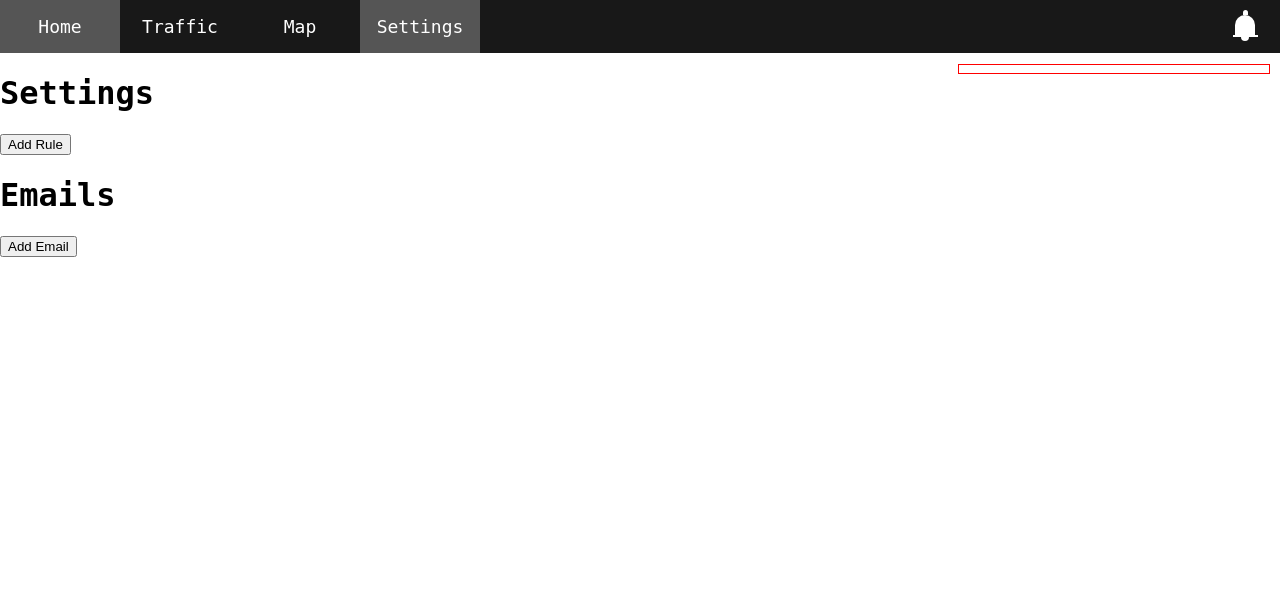
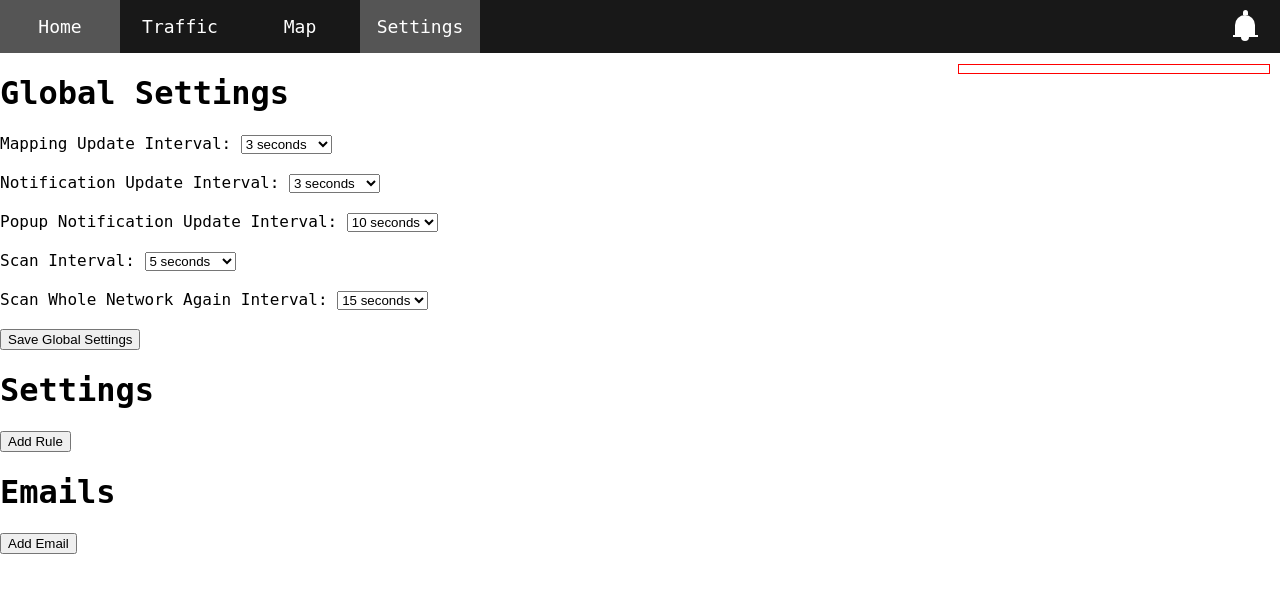
Before and after one commit to SavvaS412/neteye, a Flask app: page /settings in a window 1280 px wide. Shown: the top 593 px of the page. Run offline with Flask 3, Linux system fonts and the light colour scheme; data that the repository does not hold is empty.

Commit message:
feat: create global settings

```diff
--- a/app.py
+++ b/app.py
@@ -2,7 +2,7 @@ from flask import Flask, render_template, request, redirect, url_for
 
 from notification import Notification
 from scanning import start_scan_thread
-from db_manager import get_rules, remove_rule, insert_rule, get_mails
+from db_manager import get_rules, remove_rule, insert_rule, get_emails, remove_email
 from rule import Rule
 from detection import Parameter
 
@@ -38,7 +38,7 @@ def settings():
 
         parameters = [(param.value, param.name) for param in Parameter]
 
-        emails = get_mails()
+        emails = get_emails()
 
         return render_template("settings.html", rules_list=rules, emails=emails, parameters=parameters)
 
@@ -80,5 +80,10 @@ def delete_rule(rule_name):
     remove_rule(rule_name)
     return "", 204  # No content response
 
+@app.route("/delete_email/<email_address>", methods=["POST"])
+def delete_email(email_address):
+    remove_email(email_address)
+    return "", 204  # No content response
+
 if __name__ == "__main__":
     app.run(debug=True)
--- a/templates/settings.html
+++ b/templates/settings.html
@@ -1,5 +1,71 @@
 {% extends "base.html" %}
 {% block content %}
+
+    <!-- Global Settings -->
+    <h1>Global Settings</h1>
+        <div id="global_settings_container">
+            <label for="mapping-update-interval">Mapping Update Interval:</label>
+            <select name="mapping-update-interval" id="mapping-update-interval">
+                <option value="3">3 seconds</option>
+                <option value="5">5 seconds</option>
+                <option value="10">10 seconds</option>
+                <option value="15">15 seconds</option>
+                <option value="30">30 seconds</option>
+                <option value="60">1 minute</option>
+                <option value="300">5 minutes</option>
+            </select><br><br>
+
+            <label for="notification-update-interval">Notification Update Interval:</label>
+            <select name="notification-update-interval" id="notification-update-interval">
+                <option value="3">3 seconds</option>
+                <option value="5">5 seconds</option>
+                <option value="10">10 seconds</option>
+                <option value="15">15 seconds</option>
+                <option value="30">30 seconds</option>
+                <option value="60">1 minute</option>
+                <option value="300">5 minutes</option>
+            </select><br><br>
+
+            <label for="popup-notification-update-interval">Popup Notification Update Interval:</label>
+            <select name="popup-notification-update-interval" id="popup-notification-update-interval">
+                <option value="10">10 seconds</option>
+                <option value="15">15 seconds</option>
+                <option value="30">30 seconds</option>
+                <option value="60">1 minute</option>
+                <option value="300">5 minutes</option>
+            </select><br><br>
+
+            <label for="scan-interval">Scan Interval:</label>
+            <select name="scan-interval" id="scan-interval">
+                <option value="5">5 seconds</option>
+                <option value="10">10 seconds</option>
+                <option value="15">15 seconds</option>
+                <option value="30">30 seconds</option>
+                <option value="60">1 minute</option>
+                <option value="120">2 minutes</option>
+                <option value="180">3 minutes</option>
+                <option value="300">5 minutes</option>
+                <option value="600">10 minutes</option>
+            </select><br><br>
+
+            <label for="scan-whole-network-again-interval">Scan Whole Network Again Interval:</label>
+            <select name="scan-whole-network-again-interval" id="scan-whole-network-again-interval">
+                <option value="15">15 seconds</option>
+                <option value="30">30 seconds</option>
+                <option value="60">1 minute</option>
+                <option value="120">2 minutes</option>
+                <option value="180">3 minutes</option>
+                <option value="300">5 minutes</option>
+                <option value="600">10 minutes</option>
+                <option value="1800">30 minutes</option>
+                <option value="3600">1 hour</option>
+            </select><br><br>
+
+            <button type="submit">Save Global Settings</button>
+        </div>
+
+
+    <!-- Settings -->
     <h1>Settings</h1>
         <ul id="rules_container">
             <!-- Render existing rules -->
@@ -22,25 +88,25 @@
                 </select>
                 <input type="number" name="rule_amount" placeholder="Amount (positive number)" min="0" value="{{ rule.amount }}" required>
                 <input type="text" name="rule_target" placeholder="Target (numbers and periods)" value="{{ rule.target }}" required>
-                <button type="button" class="delete_rule_button" data-rule-id="{{ rule.id }}">X</button>
+                <button type="button" class="delete_rule_button" data-rule-name="{{ rule.name }}">X</button>
             </li>
             {% endfor %}
         </ul>
         <button type="button" id="add_rule_button">Add Rule</button>
 
 
-    <!-- Display emails list -->
+    <!-- Emails -->
     <h1>Emails</h1>
-        <ul id="mails_container">
+        <ul id="emails_container">
             {% for email in emails %}
-            <li class="mail_row" value="{{ email[0] }}">
+            <li class="email_row" value="{{ email[0] }}">
                 <input type="text" name="email_name" placeholder="Name (letters only)" value="{{ email[2] }}" required>
-                <input type="text" name="email_mail" placeholder="Email Address (letters only)" value="{{ email[1] }}" required>
-                <button type="button" class="delete_mail_button" data-mail-id="{{ email[0] }}">X</button>
+                <input type="text" name="email_address" placeholder="Email Address (letters only)" value="{{ email[1] }}" required>
+                <button type="button" class="delete_email_button" data-email-address="{{ email[1] }}">X</button>
             </li>
             {% endfor %}
         </ul>
-        <button type="button" id="add_mail_button">Add Email</button>
+        <button type="button" id="add_email_button">Add Email</button>
 
     <script>
         document.getElementById('add_rule_button').addEventListener('click', function() {
@@ -56,7 +122,6 @@
             document.getElementById('save_button').style.display = 'block';
         });
 
-        // Add event listener to delete buttons
         document.querySelectorAll('.delete_rule_button').forEach(function(button) {
             button.addEventListener('click', function() {
                 var ruleName = this.getAttribute('data-rule-name');
@@ -76,17 +141,36 @@
             });
         });
 
-        document.getElementById('add_mail_button').addEventListener('click', function() {
-            // Clone the mail row template
-            var mailRow = document.querySelector('.mail_row').cloneNode(true);
+        document.getElementById('add_email_button').addEventListener('click', function() {
+            // Clone the email row template
+            var emailRow = document.querySelector('.email_row').cloneNode(true);
             // Clear input values
-            mailRow.querySelectorAll('input, select').forEach(function(input) {
+            emailRow.querySelectorAll('input, select').forEach(function(input) {
                 input.value = '';
             });
-            // Append cloned mail row to the mails container
-            document.getElementById('mails_container').appendChild(mailRow);
-            // Show the save button when adding a mail
+            // Append cloned email row to the emails container
+            document.getElementById('emails_container').appendChild(emailRow);
+            // Show the save button when adding a email
             document.getElementById('save_button').style.display = 'block';
+        });
+
+        document.querySelectorAll('.delete_email_button').forEach(function(button) {
+            button.addEventListener('click', function() {
+                var emailAddress = this.getAttribute('data-email-address');
+                // Call the delete_email function with the email address
+                fetch('/delete_email/' + encodeURIComponent(emailAddress), { method: 'POST' })
+                    .then(response => {
+                        if (response.ok) {
+                            // Remove the rule row from the UI
+                            this.parentNode.remove();
+                        } else {
+                            console.error('Error deleting email');
+                        }
+                    })
+                    .catch(error => {
+                        console.error('Error deleting email:', error);
+                    });
+            });
         });
 
     </script>
```
Also changed, not shown: db_manager.py (+25 -24 lines).
